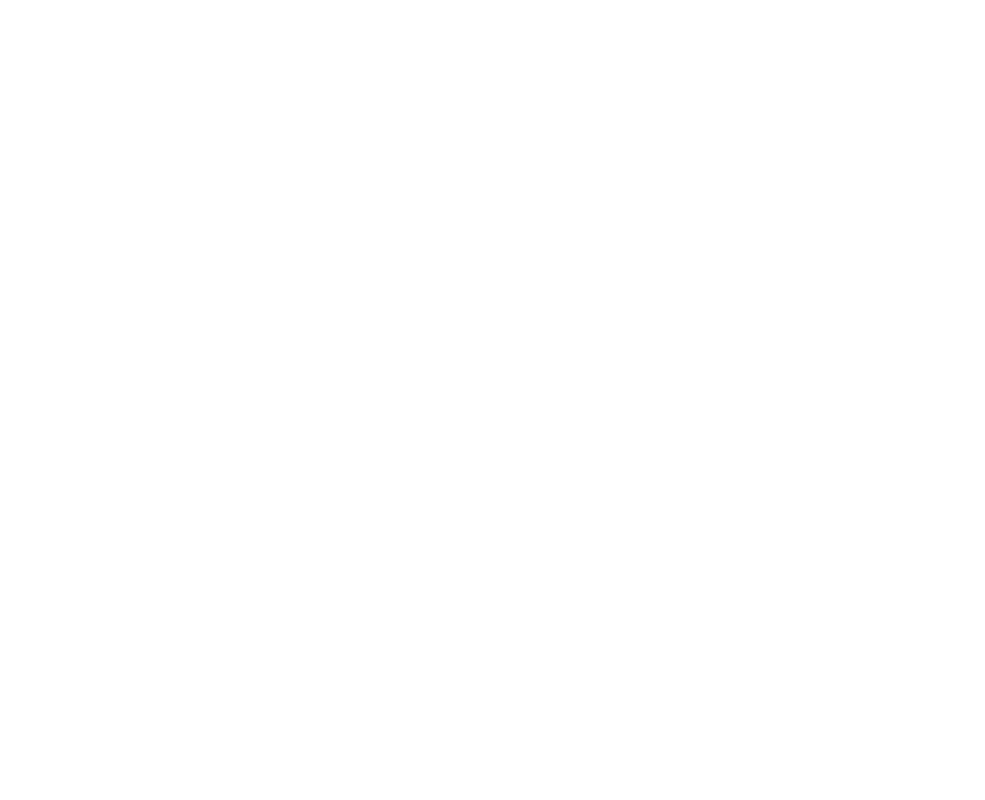
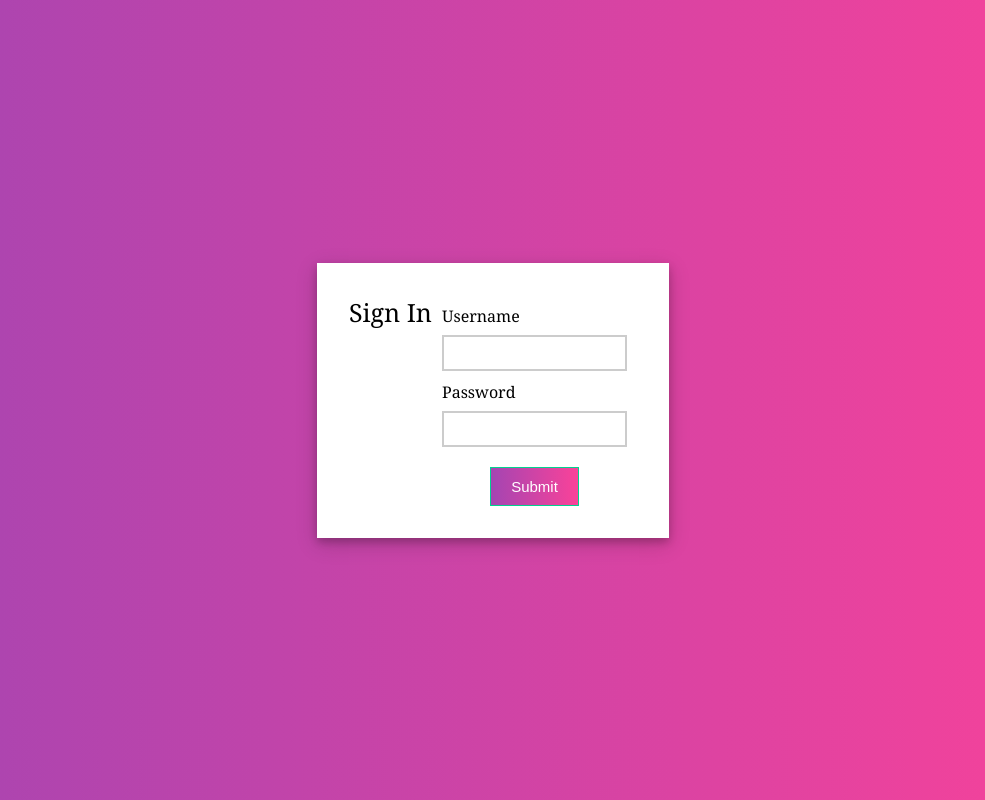
Before and after one commit to Efury1/CityTap, a React (Create React App) app: page / in a window 1280 px wide. Before the commit this address had no page. Shown: the whole page, without its empty margins (147-1132 px from the left). Built offline with nearby package versions, Linux system fonts and the light colour scheme.

Commit message:
Style: style applications login

```diff
--- a/src/App.css
+++ b/src/App.css
@@ -1,38 +1,40 @@
+
 .App {
-  text-align: center;
+  background-color: white;
 }
 
-.App-logo {
-  height: 40vmin;
-  pointer-events: none;
+.Auth-form-container {
+  display: flex;
+  justify-content: center;
+  align-items: center;
+  width: 100vw;
+  height: 100vh;
 }
 
-@media (prefers-reduced-motion: no-preference) {
-  .App-logo {
-    animation: App-logo-spin infinite 20s linear;
-  }
+.Auth-form {
+  width: 420px;
+  box-shadow: rgb(0 0 0 / 16%) 1px 1px 10px;
+  padding-top: 30px;
+  padding-bottom: 20px;
+  border-radius: 8px;
+  background-color: white;
 }
 
-.App-header {
-  background-color: #282c34;
-  min-height: 100vh;
-  display: flex;
-  flex-direction: column;
-  align-items: center;
-  justify-content: center;
-  font-size: calc(10px + 2vmin);
-  color: white;
+.Auth-form-content {
+  padding-left: 12%;
+  padding-right: 12%;
 }
 
-.App-link {
-  color: #61dafb;
+.Auth-form-title {
+  text-align: center;
+  margin-bottom: 1em;
+  font-size: 24px;
+  color: rgb(34, 34, 34);
+  font-weight: 800;
 }
 
-@keyframes App-logo-spin {
-  from {
-    transform: rotate(0deg);
-  }
-  to {
-    transform: rotate(360deg);
-  }
+label {
+  font-size: 14px;
+  font-weight: 600;
+  color: rgb(34, 34, 34);
 }
--- a/src/App.js
+++ b/src/App.js
@@ -1,20 +1,80 @@
-import logo from './logo.svg';
-import './App.css';
-import { BrowserRouter, Routes, Route } from "react-router-dom"
-import Auth from "./Auth"
-import "bootstrap/dist/css/bootstrap.min.css"
+import React, { useState } from "react";
+import "./styles.css";
+
+function App() {
+    const [errorMessages, setErrorMessages] = useState({});
+    const [isSubmitted, setIsSubmitted] = useState(false);
+
+    const userDatabase = [
+        {
+            username: "username",
+            password: "password"
+        },
+        {
+            username: "username1",
+            password: "password1"
+        }
+    ];
+
+    // Errors are read from here
+    const errors = {
+        username: "Your username is invalid",
+        password: "Your password is invalid"
+    };
+
+    //  On submit this how the form details should be handled
+    const handleSubmit = (event) => {
+        event.preventDefault();
+
+        var { username, password } = document.forms[0];
+        const userData = userDatabase.find((user) => user.username === username.value);
+
+        if (userData) {
+            if (userData.password !== pass.value) {
+                setErrorMessages({ name: "password", message: errors.pass });
+            } else {
+                setIsSubmitted(true);
+            }
+        } else {
+            setErrorMessages({ name: "username", message: errors.username });
+        }
+    };
+
+    const renderErrorMessage = (name) =>
+        name === errorMessages.name && (
+            <div className="error">{errorMessages.message}</div>
+        );
 
 
-function App() {
-  return (
-    <div className="App">
-     <BrowserRouter>
-       <Routes>
-         <Route path="/auth" element={<Auth />} />
-       </Routes>
-     </BrowserRouter>
-    </div>
-  );
+
+    const renderForm = (
+        <div className="form">
+            <form onSubmit={handleSubmit}>
+                <div className="input-container">
+                    <label>Username </label>
+                    <input type="text" name="username" required />
+                    {renderErrorMessage("username")}
+                </div>
+                <div className="input-container">
+                    <label>Password </label>
+                    <input type="password" name="password" required />
+                    {renderErrorMessage("password")}
+                </div>
+                <div className="button-container">
+                    <input type="submit" />
+                </div>
+            </form>
+        </div>
+    );
+
+    return (
+        <div className="app">
+            <div className="login-form">
+                <div className="title">Sign In</div>
+                {isSubmitted ? <div>User is successfully logged in</div> : renderForm}
+            </div>
+        </div>
+    );
 }
 
 export default App;
--- a/src/Auth.js
+++ /dev/null
@@ -1,5 +0,0 @@
-import React from "react"
-
-export default function (props) {
-    return <div>Auth Screen</div>
-}
--- /dev/null
+++ b/src/styles.css
@@ -0,0 +1,68 @@
+.app {
+    font-family: sans-serif;
+    display: flex;
+    align-items: center;
+    justify-content: center;
+    flex-direction: column;
+    gap: 50px;
+    height: 100vh;
+    font-family: Cambria, Cochin, Georgia, Times, "Times New Roman", serif;
+    background: -webkit-linear-gradient(left, #a445b2, #fa4299);
+}
+
+input[type="text"],
+input[type="password"] {
+    height: 30px;
+    border: 2px solid rgba(0, 0, 0, 0.2);
+}
+
+input[type="submit"] {
+    margin-top: 10px;
+    cursor: pointer;
+    font-size: 15px;
+    background: -webkit-linear-gradient(left, #a445b2, #fa4299);
+    border: 1px solid #01d28e;
+    color: #fff;
+    padding: 10px 20px;
+}
+
+input[type="submit"]:hover {
+    background: #AA336A,
+}
+
+.button-container {
+    display: flex;
+    justify-content: center;
+}
+
+.login-form {
+    position: relative;
+    display:flex;
+    justify-content: space-between;
+    background-color: white;
+    padding: 2rem;
+    box-shadow: 0 4px 8px 0 rgba(0, 0, 0, 0.2), 0 6px 20px 0 rgba(0, 0, 0, 0.19);
+}
+
+.list-container {
+    display: flex;
+}
+
+.error {
+    display: flex;
+    width: 200%;
+    color: red;
+    font-size: 12px;
+}
+
+.title {
+    font-size: 25px;
+    margin-bottom: 20px;
+}
+
+.input-container {
+    display: flex;
+    flex-direction: column;
+    gap: 8px;
+    margin: 10px;
+}
```
